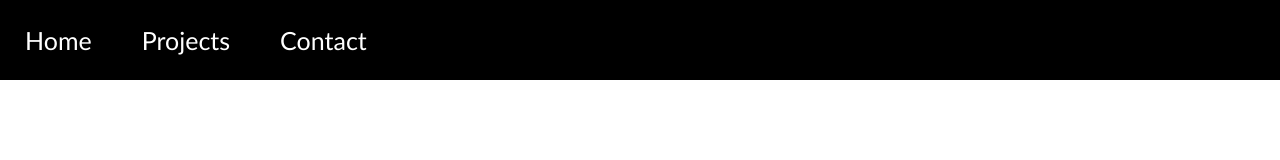
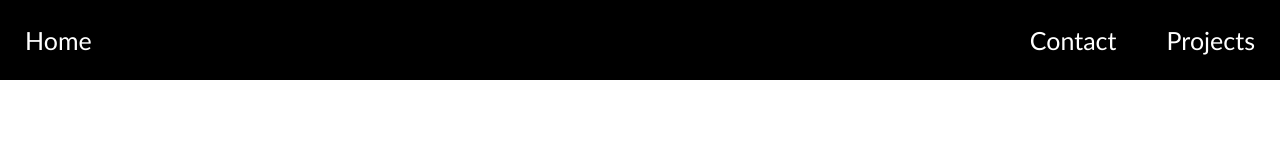
Before and after one commit to Bobdud9613/Bobdud9613.github.io, a plain HTML site: page index.html in a window 1280 px wide. Drawn offline with Linux system fonts and the light colour scheme.

Commit message:
change float

```diff
--- a/index.html
+++ b/index.html
@@ -8,9 +8,9 @@
 </head>
 <body>
 <div class="navbar">
-  <a href="#home">Home</a>
-  <a href="#projects">Projects</a>
-  <a href="#contact">Contact</a>
+  <a href="#home" class="left">Home</a>
+  <a href="#projects" class="right">Projects</a>
+  <a href="#contact" class="right">Contact</a>
 </div>
 </body>
 </html>
--- a/styles.css
+++ b/styles.css
@@ -10,13 +10,20 @@
 }
 
 .navbar a {
-    float:left;
     font-size: 25px;
     margin: 25px;
     color: #ffffff;
     text-align: center;
     text-decoration: none;
     font-family: 'Trebuchet MS', 'Lucida Sans Unicode', 'Lucida Grande', 'Lucida Sans', Arial, sans-serif;
+}
+
+.navbar .left {
+    float: left;
+}
+
+.navbar .right {
+    float: right;
 }
 
 .navbar a:hover {
```
